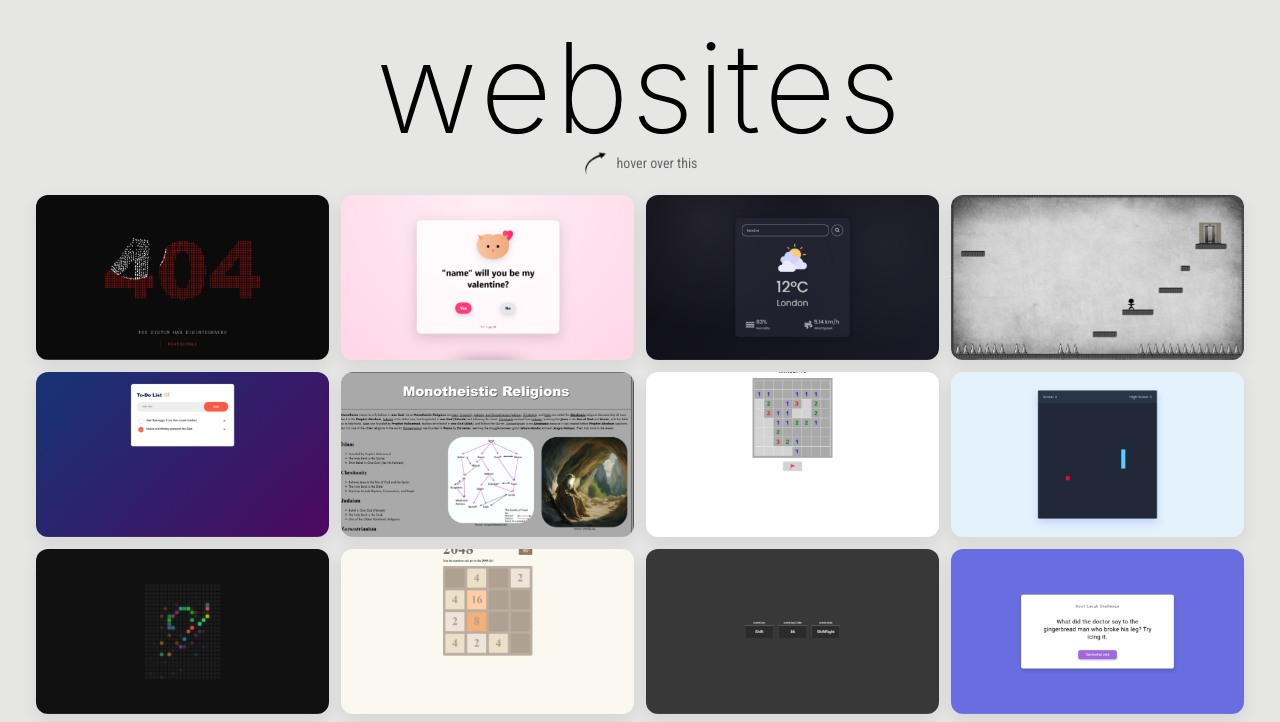
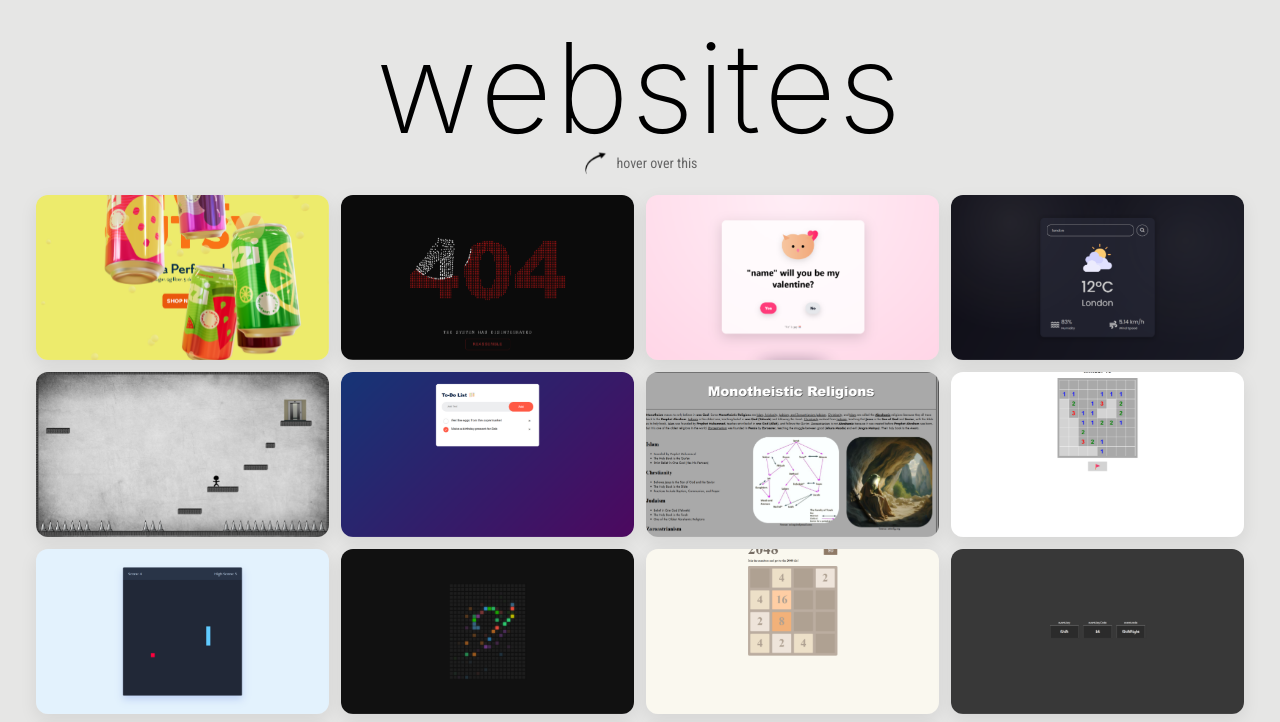
Before and after one commit to is4r0/websites, a website: page index.html in a window 1280 px wide. Shown: the part 78-800 px from the top of the page. Drawn offline with Linux system fonts and the light colour scheme.

Commit message:
Update index.html with new project links

```diff
--- a/index.html
+++ b/index.html
@@ -50,6 +50,7 @@
     </div>
 </div>
     <div class="projects-grid">
+             <a class="project" data-title="Fizzi Soda" href="https://fizziflavors.vercel.app/" target="_blank"><img class="project-img" src="/images/fizzi.png" alt="Fizzi"></a>
     <a class="project" data-title="404 Error Page" href="https://isar404.netlify.app/" target="_blank"><img class="project-img" src="/images/error4.png" alt="404 Error Page"></a>
     <a class="project" data-title="My Valentine" href="https://valentinemine.netlify.app/" target="_blank"><img class="project-img" src="/images/valentine.png" alt="My Valentine"></a>
     <a class="project" data-title="Weather App" href="https://cloudyrain.netlify.app" target="_blank"><img class="project-img" src="/images/weather.png" alt="Weather App"></a>
```
